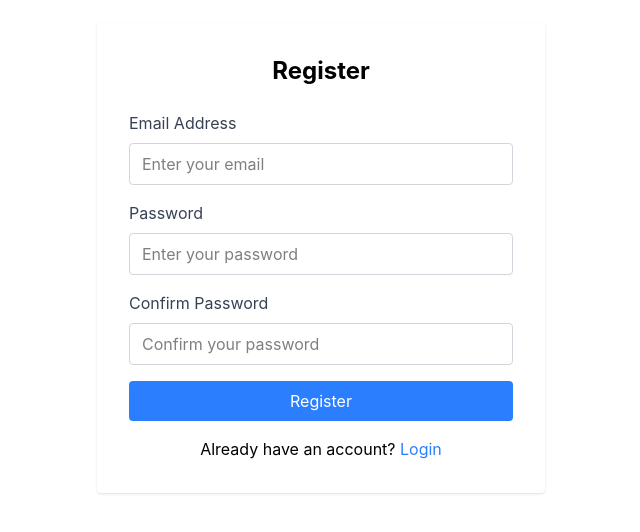
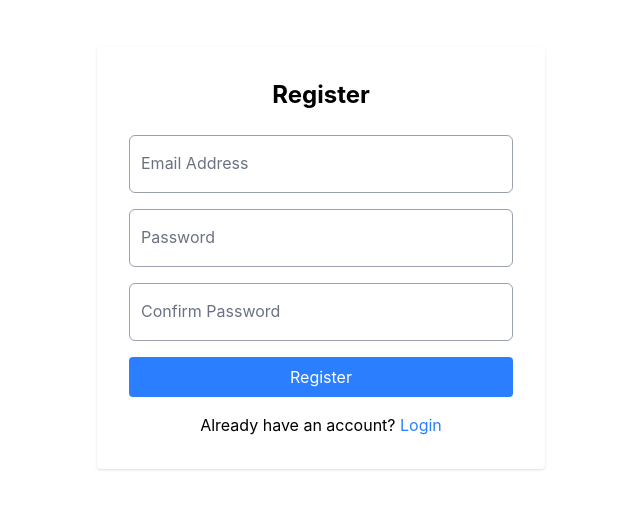
Before and after one commit to Malikishome/DropMyMachine, a React (Vite) app in the folder client/: page /register in a window 1280 px wide. Shown: the part 142-674 px from the top of the page, without its empty margins (319-959 px from the left). Built offline with nearby package versions, Linux system fonts and the light colour scheme.

Commit message:
Added a FloatingInput file and applied it to all of the files needed it

```diff
--- /dev/null
+++ b/client/src/FloatingInput.jsx
@@ -0,0 +1,25 @@
+import React from "react";
+
+function FloatingInput({ label, type = "text", name, value, onChange }) {
+    return (
+        <div className="relative z-0 w-full">
+            <input type={type}
+                id={name}
+                placeholder=" "
+                value={value}
+                onChange={onChange}
+                className="peer w-full border border-gray-400 px-3 pt-6 pb-2 rounded-md outline-none focus:border-blue-500 focus:ring-2 focus:ring-blue-500/10 transition-colors duration-200" />
+
+                <label
+                htmlFor={name}
+                className="absolute left-3 top-4 text-gray-500 transition-all duration-200 ease-in-out
+                peer-focus:top-[7px] peer-focus:text-[11px] peer-focus:text-blue-500 peer-focus:font-medium
+                peer-[:not(:placeholder-shown)]:top-[7px] peer-[not(:placeholder-shown)]:text-[11px] peer-[not(:placeholder-shown)]:text-gray-500 peer-[not(:placeholder-shown)]:font-medium">
+                    {label}
+                    </label>
+        </div>
+
+    );
+}
+
+export default FloatingInput;
--- a/client/src/index.css
+++ b/client/src/index.css
@@ -1,23 +1,27 @@
 @import "tailwindcss";
 
 @theme {
-    --animate-shake: shake 1s ease-in-out infinite;
+  --animate-hang: hang 2.5s ease infinite;
 
-    @keyframes shake {
+  @keyframes hang {
    0% {
-            transform: translateX(0);
+      transform: rotate(-25deg) translateY(0) scaleY(1);
     }
-        25% {
-            transform: translateX(10px);
+
+    35% {
+      transform: rotate(0deg) translateY(18px) scaleY(0.85);
     }
-        50% {
-            transform: translateX(-10px);
+
+    45% {
+      transform: rotate(8deg) translateY(10px) scaleY(1.05);
     }
-        75% {
-            transform: translateX(10px);
+
+    60% {
+      transform: rotate(-6deg) translateY(4px);
     }
+
     100% {
-            transform: translateX(0);
+      transform: rotate(-25deg) translateY(0);
     }
   }
 }
--- a/client/src/pages/Dashboard.jsx
+++ b/client/src/pages/Dashboard.jsx
@@ -8,4 +8,4 @@ function Dashboard() {
   )
 }
 
-export default Dashboard
+export default Dashboard;
--- a/client/src/pages/ForgotPassword.jsx
+++ b/client/src/pages/ForgotPassword.jsx
@@ -1,4 +1,5 @@
 import { useState } from 'react'
+import FloatingInput from '../FloatingInput'
 
 function ForgotPassword() {
   const [email, setEmail] = useState('')
@@ -34,14 +35,14 @@ function ForgotPassword() {
         <h2 className="text-2xl font-bold mb-6 text-center">Forgot Password</h2>
         <form onSubmit={handleSubmit}>
           <div className="mb-4">
-            <label htmlFor="email" className="block text-gray-700 mb-2">Email Address</label>
-            <input
+            <FloatingInput
+              label="Enter your Email Address"
+              name="email"
               type="email"
               id="email"
               value={email}
               onChange={handleEmailChange}
               className="w-full px-3 py-2 border rounded focus:outline-none focus:ring focus:border-blue-300"
-              placeholder="Enter your email"
             />
           </div>
           <button type="submit" className="w-full bg-blue-500 text-white py-2 rounded hover:bg-blue-600">
--- a/client/src/pages/Home.jsx
+++ b/client/src/pages/Home.jsx
@@ -7,11 +7,11 @@ function Home() {
 
     return (
         <div className="flex flex-col items-center justify-center h-screen bg-gray-100">
-        <h2 className="text-4xl text-center font-bold mb-4 animate-shake">DropMyMachine</h2>
+        <h2 className="text-4xl text-center font-bold mb-4">DropMy<span className="text-blue-500 inline-block  origin-top-left animate-hang">Machine</span></h2>
         <p className="text-lg text-center mt-2">The fastest way to connect machine owners with high-traffic locations.</p>
-        <Link to="/login"><button className="bg-blue-500 text-white px-4 py-2 rounded-2xl mt-4 hover:bg-blue-600">Login</button>
+        <Link to="/login"><button className="bg-blue-500 text-white px-4 py-2 rounded-xl mt-4 hover:bg-blue-600">Login</button>
         </Link>
-        <Link to="/register"><button className="bg-blue-500 text-white px-4 py-2 rounded-2xl mt-4 hover:bg-blue-600">Get Started</button>
+        <Link to="/register"><button className="bg-blue-500 text-white px-4 py-2 rounded-xl mt-4 hover:bg-blue-600">Get Started</button>
         </Link>
         </div>
     );
--- a/client/src/pages/Login.jsx
+++ b/client/src/pages/Login.jsx
@@ -1,5 +1,6 @@
 import React, {    useState    } from 'react';
 import {    Link ,    useNavigate   } from 'react-router-dom';
+import FloatingInput from '../FloatingInput';
 
 function Login() {
 
@@ -66,7 +67,7 @@ function Login() {
 
 
     if (loading) {
-        return <div className="flex items-center justify-center h-screen"><p className="text-2xl">Loading...</p></div>;
+        return <div className="flex items-center justify-center h-screen animate-pulse infinite"><p className="text-4xl">Loading...</p></div>;
     }
     if (success) {
         return <div className="flex items-center justify-center h-screen"><p className="text-2xl text-green-500">{Dashboard()}</p></div>;
@@ -81,8 +82,9 @@ function Login() {
                 <h2 className="text-2xl font-bold mb-6 text-center">Login to Your Account</h2>
                 <form onSubmit={handleSubmit}>
                     <div className="mb-4">
-                        <label htmlFor="email" className="block text-gray-700 mb-2">Email Address</label>
-                        <input
+                        <FloatingInput
+                            label="Email Address"
+                            name="email"
                             type="email"
                             id="email"
                             className={inputClass}
@@ -92,8 +94,9 @@ function Login() {
                         />
                     </div>
                     <div className="mb-4">
-                        <label htmlFor="password" className="block text-gray-700 mb-2">Password</label>
-                        <input
+                        <FloatingInput
+                            label="Password"
+                            name="password"
                             type="password"
                             id="password"
                             className={inputClass}
--- a/client/src/pages/Register.jsx
+++ b/client/src/pages/Register.jsx
@@ -1,5 +1,6 @@
 import React, { useState } from 'react';
 import { Link, useNavigate } from 'react-router-dom';
+import FloatingInput from '../FloatingInput';
 
 //Look over the logic of this code again
 function Register() {
@@ -65,10 +66,10 @@ function Register() {
         <h2 className="text-2xl font-bold mb-6 text-center">Register</h2>
         <form onSubmit={handleSubmit}>
           <div className="mb-4">
-            <label htmlFor="email" className="block text-gray-700 mb-2">Email Address</label>
-            <input
+            <FloatingInput
+              label="Email Address"
+              name="email"
               type="email"
-              id="email"
               value={email}
               onChange={handleEmailChange}
               className={inputClass}
@@ -77,10 +78,10 @@ function Register() {
             />
           </div>
           <div className="mb-4">
-            <label htmlFor="password" className="block text-gray-700 mb-2">Password</label>
-            <input
+            <FloatingInput
+              label="Password"
+              name="password"
               type="password"
-              id="password"
               value={password}
               onChange={handlePasswordChange}
               className={inputClass}
@@ -89,8 +90,9 @@ function Register() {
             />
           </div>
           <div className="mb-4">
-            <label htmlFor="confirmPassword" className="block text-gray-700 mb-2">Confirm Password</label>
-            <input
+            <FloatingInput
+              label="Confirm Password"
+              name="confirmPassword"
               type="password"
               id="confirmPassword"
               value={confirmPassword}
```
Also changed, not shown: 1 other file (tests, documents, lock files or other folders). Lines whose indentation alone changed are shown as unchanged.
